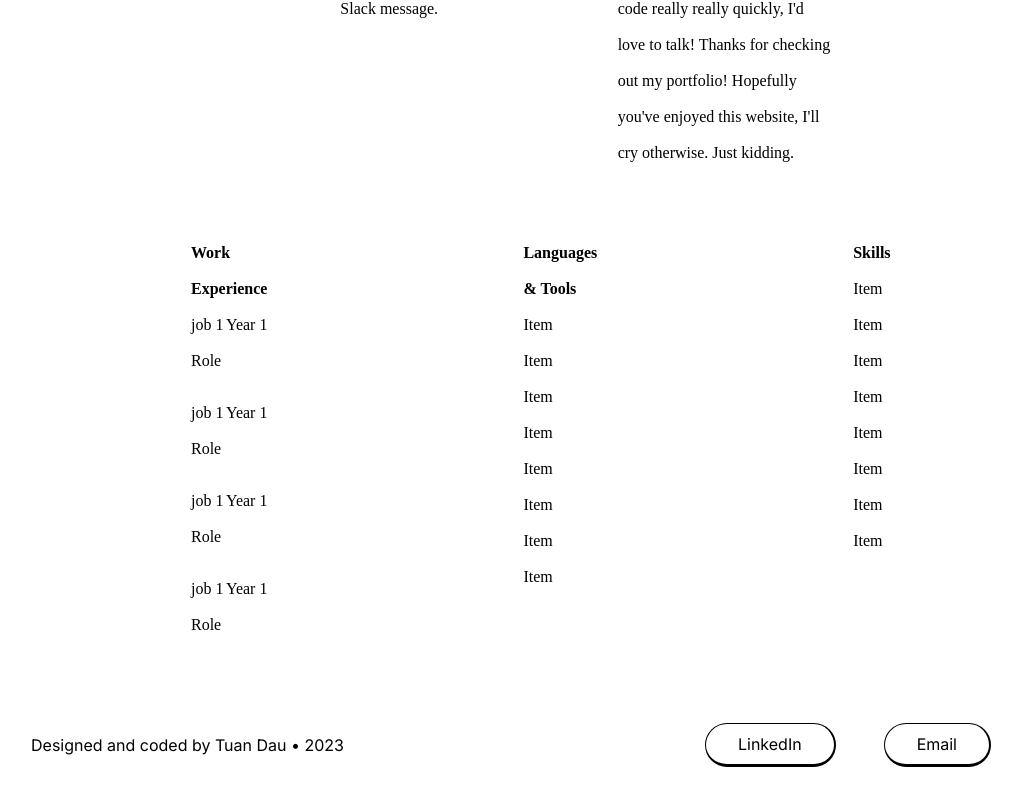
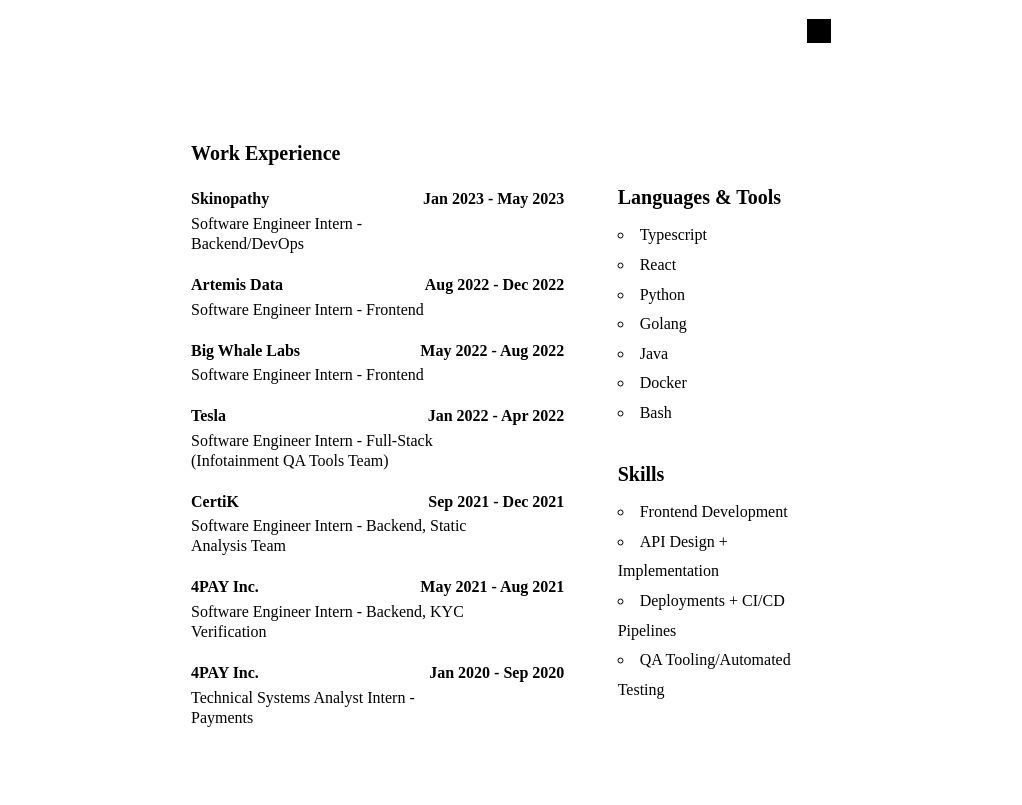
Before and after one commit to tuansydau/portfolio-website, a Next.js app: page /about in a window 1280 px wide. Shown: the part 1535-2340 px from the top of the page, without its empty margins (129-1151 px from the left). Before the commit the page ends 2318 px from the top, so only its background shows below. Built offline with nearby package versions, Linux system fonts and the light colour scheme; a web font is replaced by a local one.

Commit message:
add: skills/languages to about page

```diff
--- a/app/about/page.tsx
+++ b/app/about/page.tsx
@@ -24,7 +24,7 @@
   const textEnter = () => setIsHover(true);
   const textLeave = () => setIsHover(false);
   return (
-    <div className="flex min-h-screen w-full flex-col justify-center items-center">
+    <div className="flex min-h-screen w-full flex-col justify-between items-center">
       <motion.div
         className="cursor z-50"
         style={{
@@ -53,37 +53,25 @@
           onMouseLeave={textLeave}
         >
           <p
-            className="w-full mb-16"
+            className="w-11/12 mb-16"
             style={{
               fontFamily: 'Zodiak, serif',
-              fontSize: '8em',
-              lineHeight: '8rem',
+              fontSize: '6.5rem',
+              lineHeight: '7.5rem',
               fontWeight: 500
             }}
           >
             Hello, potential employer.
           </p>
-          {/* <div className="flex w-8 h-8 bg-[#222] mt-9"></div> */}
         </div>
         <div className="flex w-full px-80 space-x-16">
-          <div className="flex w-2/12">
-            {/* <p
-              style={{
-                fontFamily: 'Zodiak, serif',
-                fontSize: '3rem',
-                lineHeight: '4rem',
-                fontWeight: 450
-              }}
-            >
-              Welcome to my portfolio site!
-            </p> */}
-          </div>
+          <div className="flex w-2/12" />
           <div className="w-5/12">
             <p
               style={{
                 fontFamily: 'Zodiak, serif',
                 fontSize: '1rem',
-                lineHeight: '2.25rem',
+                lineHeight: '1.85rem',
                 fontWeight: 425
               }}
             >
@@ -107,7 +95,7 @@
               style={{
                 fontFamily: 'Zodiak, serif',
                 fontSize: '1rem',
-                lineHeight: '2.25rem',
+                lineHeight: '1.85rem',
                 fontWeight: 425
               }}
             >
@@ -125,7 +113,7 @@
               style={{
                 fontFamily: 'Zodiak, serif',
                 fontSize: '1rem',
-                lineHeight: '2.25rem',
+                lineHeight: '1.85rem',
                 fontWeight: 425
               }}
             >
@@ -171,7 +159,7 @@
               style={{
                 fontFamily: 'Zodiak, serif',
                 fontSize: '1rem',
-                lineHeight: '2.25rem',
+                lineHeight: '1.85rem',
                 fontWeight: 425
               }}
             >
@@ -183,79 +171,143 @@
             </p>
           </div>
         </div>
+        <div className="mt-16" />
+        <div className="flex w-full justify-end px-80">
+          <div className="w-6 h-6 bg-black"></div>
         </div>
-      <div className="mt-16" />
+      </div>
+
+      <div className="mt-24" />
+      <div className="flex w-full justify-center max-w-[2000px] px-80">
         <div
-        className="flex w-full max-w-[2200px] px-80 justify-between space-x-64"
+          className="flex w-full justify-between"
           style={{
-          fontFamily: 'Zodiak, serif',
+            fontFamily: 'satoshi, serif',
             fontSize: '1rem',
-          lineHeight: '2.25rem',
+            lineHeight: '1.85rem',
             fontWeight: 400
           }}
         >
-        <div className="w-full">
-          <div style={{ fontWeight: 700 }}>Work Experience</div>
-          <div>
-            <ul className="space-y-4">
+          <div className="w-7/12 ">
+            <div style={{ fontSize: '1.25rem', fontWeight: 700 }}>
+              Work Experience
+            </div>
+            <div className="mt-4" />
+            <div className="">
+              <ul className="w-full space-y-4">
                 <li className="flex flex-col">
-                <div className="flex justify-between">
-                  <p>job 1</p>
-                  <p>Year 1</p>
+                  <div className="flex justify-between font-bold bg-blackl">
+                    <p>Skinopathy</p>
+                    <p>Jan 2023 - May 2023</p>
                   </div>
-                Role
+                  <p className="w-9/12 leading-5">
+                    Software Engineer Intern - Backend/DevOps
+                  </p>
                 </li>
                 <li className="flex flex-col">
-                <div className="flex justify-between">
-                  <p>job 1</p>
-                  <p>Year 1</p>
+                  <div className="flex justify-between font-bold">
+                    <p>Artemis Data</p>
+                    <p>Aug 2022 - Dec 2022</p>
                   </div>
-                Role
+                  <p className="w-9/12 leading-5">
+                    Software Engineer Intern - Frontend
+                  </p>
                 </li>
                 <li className="flex flex-col">
-                <div className="flex justify-between">
-                  <p>job 1</p>
-                  <p>Year 1</p>
+                  <div className="flex justify-between font-bold">
+                    <p>Big Whale Labs</p>
+                    <p>May 2022 - Aug 2022</p>
                   </div>
-                Role
+                  <p className="w-9/12 leading-5">
+                    Software Engineer Intern - Frontend
+                  </p>
                 </li>
                 <li className="flex flex-col">
-                <div className="flex justify-between">
-                  <p>job 1</p>
-                  <p>Year 1</p>
+                  <div className="flex justify-between font-bold">
+                    <p>Tesla</p>
+                    <p>Jan 2022 - Apr 2022</p>
                   </div>
-                Role
+                  <p className="w-9/12 leading-5">
+                    Software Engineer Intern - Full-Stack (Infotainment QA Tools
+                    Team)
+                  </p>
+                </li>{' '}
+                <li className="flex flex-col">
+                  <div className="flex justify-between font-bold">
+                    <p>CertiK</p>
+                    <p>Sep 2021 - Dec 2021</p>
+                  </div>
+                  <p className="w-9/12 leading-5">
+                    Software Engineer Intern - Backend, Static Analysis Team
+                  </p>
+                </li>{' '}
+                <li className="flex flex-col">
+                  <div className="flex justify-between font-bold">
+                    <p>4PAY Inc.</p>
+                    <p>May 2021 - Aug 2021</p>
+                  </div>
+                  <p className="w-9/12 leading-5">
+                    Software Engineer Intern - Backend, KYC Verification
+                  </p>
+                </li>{' '}
+                <li className="flex flex-col">
+                  <div className="flex justify-between font-bold">
+                    <p>4PAY Inc.</p>
+                    <p>Jan 2020 - Sep 2020</p>
+                  </div>
+                  <p className="w-9/12 leading-5">
+                    Technical Systems Analyst Intern - Payments
+                  </p>
                 </li>
               </ul>
             </div>
           </div>
-        <div className="w-full">
-          <div style={{ fontWeight: 700 }}>Languages & Tools</div>
-          <ul>
-            <li>Item</li>
-            <li>Item</li>
-            <li>Item</li>
-            <li>Item</li>
-            <li>Item</li>
-            <li>Item</li>
-            <li>Item</li>
-            <li>Item</li>
+          <div className="flex flex-col w-4/12 items-end">
+            <div>
+              <div className="mt-11"></div>
+              <div className="">
+                <div style={{ fontSize: '1.25rem', fontWeight: 700 }}>
+                  Languages & Tools
+                  <div className="mt-2" />
+                </div>
+                <ul
+                  style={{
+                    listStyleType: 'circle',
+                    listStylePosition: 'inside'
+                  }}
+                >
+                  <li>Typescript</li>
+                  <li>React</li>
+                  <li>Python</li>
+                  <li>Golang</li>
+                  <li>Java</li>
+                  <li>Docker</li>
+                  <li>Bash</li>
                 </ul>
+                <div className="mt-8"></div>
               </div>
-        <div className="w-full">
-          <div style={{ fontWeight: 700 }}>Skills</div>
-          <ul>
-            <li>Item</li>
-            <li>Item</li>
-            <li>Item</li>
-            <li>Item</li>
-            <li>Item</li>
-            <li>Item</li>
-            <li>Item</li>
-            <li>Item</li>
+              <div className="">
+                <div style={{ fontSize: '1.25rem', fontWeight: 700 }}>
+                  Skills
+                </div>
+                <div className="mt-2" />
+                <ul
+                  style={{
+                    listStyleType: 'circle',
+                    listStylePosition: 'inside'
+                  }}
+                >
+                  <li>Frontend Development</li>
+                  <li>API Design + Implementation</li>
+                  <li>Deployments + CI/CD Pipelines</li>
+                  <li>QA Tooling/Automated Testing</li>
                 </ul>
               </div>
             </div>
+          </div>
+        </div>
+      </div>
+      <div className="mt-24" />
       <div className="mt-16" />
       <Footer />
     </div>
--- a/components/Footer.tsx
+++ b/components/Footer.tsx
@@ -26,7 +26,7 @@
 
   return (
     <div className={dark ? darkNavbarClass : whiteNavbarClass}>
-      <div className="flex w-3/4 max-w-[1200px] justify-center sm:justify-between items-center sm:space-x-12 mt-4 mb-4">
+      <div className="flex w-3/4 justify-center sm:justify-between items-center sm:space-x-12 mt-4 mb-4">
         <Modal isModalOpen={modalOpen} modalSetter={setModalOpen} />
         <div
           className={'hidden sm:flex'.concat(
```
Lines whose indentation alone changed are shown as unchanged.
